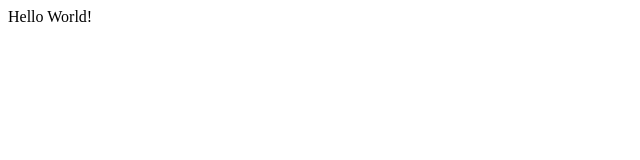
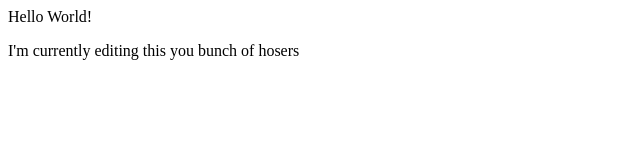
Before and after one commit to jamesyi/nov19, a plain HTML site: page index.html in a window 1280 px wide. Shown: the whole page, without its empty margins (0-640 px from the left). Drawn offline with Linux system fonts and the light colour scheme.

Commit message:
Update index.html
I changed things

```diff
--- a/index.html
+++ b/index.html
@@ -1,4 +1,3 @@
-
 <html>
 <head>
 <meta charset="UTF-8" />
@@ -8,7 +7,7 @@
 <body>
 
 <p>Hello World!</p>
-
+<p>I'm currently editing this you bunch of hosers</p>
 
 </body>
 </html>
```
